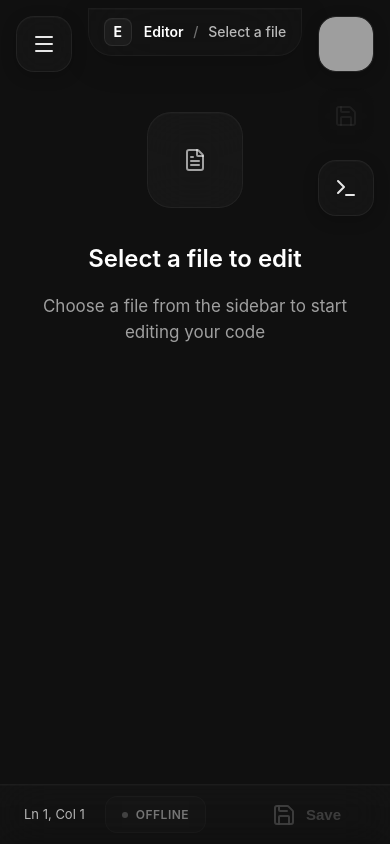
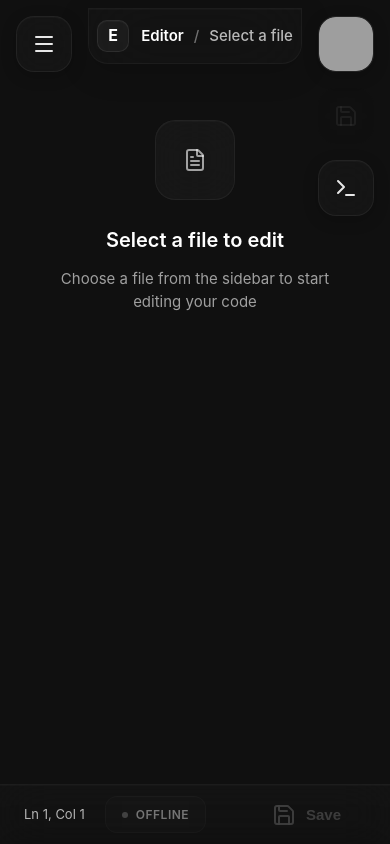
Before and after one commit to MDavidka/Developer, a Flask app: template templates/editor.html in a window 390 px wide. Run offline with Flask 3, Linux system fonts and the light colour scheme; the template is opened without the code that fills it, so the values that code supplies are empty; some libraries are stand-ins or nearby versions; grey boxes are pictures that could not be loaded.

Commit message:
Update editor.html

```diff
--- a/templates/editor.html
+++ b/templates/editor.html
@@ -80,15 +80,15 @@
             box-shadow: none !important;
         }
 
-        /* Perfect Header Symmetry */
+        /* Normalized Mobile Header and Button Sizing */
         .header {
             background: rgba(255, 255, 255, 0.015);
             backdrop-filter: blur(35px) saturate(1.4);
             -webkit-backdrop-filter: blur(35px) saturate(1.4);
             border: 1px solid rgba(255, 255, 255, 0.04);
-            border-radius: 0 0 24px 24px;
+            border-radius: 0 0 20px 20px;
             padding: 12px 20px;
-            height: 48px;
+            height: 56px;
             display: flex;
             align-items: center;
             justify-content: center;
@@ -113,17 +113,17 @@
         }
 
         .logo-icon {
-            width: 28px;
-            height: 28px;
+            width: 32px;
+            height: 32px;
             background: rgba(255, 255, 255, 0.04);
             backdrop-filter: blur(20px);
             -webkit-backdrop-filter: blur(20px);
-            border-radius: 8px;
+            border-radius: 10px;
             display: flex;
             align-items: center;
             justify-content: center;
             color: #ffffff;
-            font-size: 14px;
+            font-size: 16px;
             font-weight: 700;
             border: 1px solid rgba(255, 255, 255, 0.08);
             box-shadow: inset 0 1px 0 rgba(255, 255, 255, 0.03);
@@ -132,7 +132,7 @@
         /* Updated file display */
         .current-file {
             color: rgba(255, 255, 255, 0.7);
-            font-size: 14px;
+            font-size: 15px;
             white-space: nowrap;
             overflow: hidden;
             text-overflow: ellipsis;
@@ -363,17 +371,17 @@
         .main-container {
             flex: 1;
             display: flex;
-            margin-top: 64px;
+            margin-top: 72px;
             overflow: hidden;
         }
 
         /* Enhanced Sidebar */
         .sidebar {
             position: fixed;
-            top: 64px;
+            top: 72px;
             left: 0;
             width: 100%;
-            height: calc(100vh - 64px);
+            height: calc(100vh - 72px);
             background: rgba(255, 255, 255, 0.008);
             backdrop-filter: blur(30px) saturate(1.3);
             -webkit-backdrop-filter: blur(30px) saturate(1.3);
@@ -655,33 +663,33 @@
         }
 
         .empty-icon {
-            width: 96px;
-            height: 96px;
+            width: 80px;
+            height: 80px;
             background: rgba(255, 255, 255, 0.03);
             backdrop-filter: blur(25px) saturate(1.2);
             -webkit-backdrop-filter: blur(25px) saturate(1.2);
             border: 1px solid rgba(255, 255, 255, 0.05);
-            border-radius: 24px;
+            border-radius: 20px;
             display: flex;
             align-items: center;
             justify-content: center;
-            margin-bottom: 32px;
+            margin-bottom: 24px;
             color: rgba(255, 255, 255, 0.6);
             box-shadow: inset 0 1px 0 rgba(255, 255, 255, 0.02);
         }
 
         .mobile-empty-state h3 {
-            font-size: 24px;
+            font-size: 20px;
             font-weight: 600;
-            margin-bottom: 16px;
+            margin-bottom: 12px;
             color: #ffffff;
         }
 
         .mobile-empty-state p {
             color: rgba(255, 255, 255, 0.6);
-            font-size: 17px;
+            font-size: 15px;
             line-height: 1.5;
-            max-width: 320px;
+            max-width: 280px;
         }
 
         /* Enhanced Status Bar */
@@ -1399,19 +1422,54 @@
         // Initialize Lucide icons
         lucide.createIcons();
 
-        // Mobile menu toggle
+        // Get elements
         const mobileMenuBtn = document.getElementById('mobile-menu-btn');
         const sidebar = document.getElementById('sidebar');
         const sidebarOverlay = document.getElementById('sidebar-overlay');
-
+        const saveBtnHeader = document.getElementById('save-btn-header');
+        const consoleToggle = document.getElementById('console-toggle');
+
+        // Mobile menu toggle with button hiding
         mobileMenuBtn.addEventListener('click', () => {
-            sidebar.classList.toggle('open');
+            const isOpen = sidebar.classList.toggle('open');
             sidebarOverlay.classList.toggle('active');
+
+            // Hide/show buttons when sidebar opens/closes on mobile
+            if (window.innerWidth < 768) {
+                if (isOpen) {
+                    saveBtnHeader.classList.add('hidden');
+                    consoleToggle.classList.add('hidden');
+                } else {
+                    saveBtnHeader.classList.remove('hidden');
+                    consoleToggle.classList.remove('hidden');
+                }
+            }
         });
 
         sidebarOverlay.addEventListener('click', () => {
             sidebar.classList.remove('open');
             sidebarOverlay.classList.remove('active');
+
+            // Show buttons when sidebar closes
+            if (window.innerWidth < 768) {
+                saveBtnHeader.classList.remove('hidden');
+                consoleToggle.classList.remove('hidden');
+            }
+        });
+
+        // Handle window resize
+        window.addEventListener('resize', () => {
+            if (window.innerWidth >= 768) {
+                // Desktop: always show buttons
+                saveBtnHeader.classList.remove('hidden');
+                consoleToggle.classList.remove('hidden');
+            } else {
+                // Mobile: hide if sidebar is open
+                if (sidebar.classList.contains('open')) {
+                    saveBtnHeader.classList.add('hidden');
+                    consoleToggle.classList.add('hidden');
+                }
+            }
         });
 
         // User profile dropdown
@@ -1432,7 +1490,6 @@
         });
 
         // Console toggle
-        const consoleToggle = document.getElementById('console-toggle');
         const mobileConsole = document.getElementById('mobile-console');
         const consoleClose = document.getElementById('console-close');
 
@@ -1459,7 +1516,6 @@
 
         // Save buttons
         const saveBtn = document.getElementById('save-btn');
-        const saveBtnHeader = document.getElementById('save-btn-header');
 
         // File operations placeholder
         const newFileBtn = document.getElementById('new-file-btn');
```
Also changed, not shown: other parts of templates/editor.html (+45 -23 lines).
